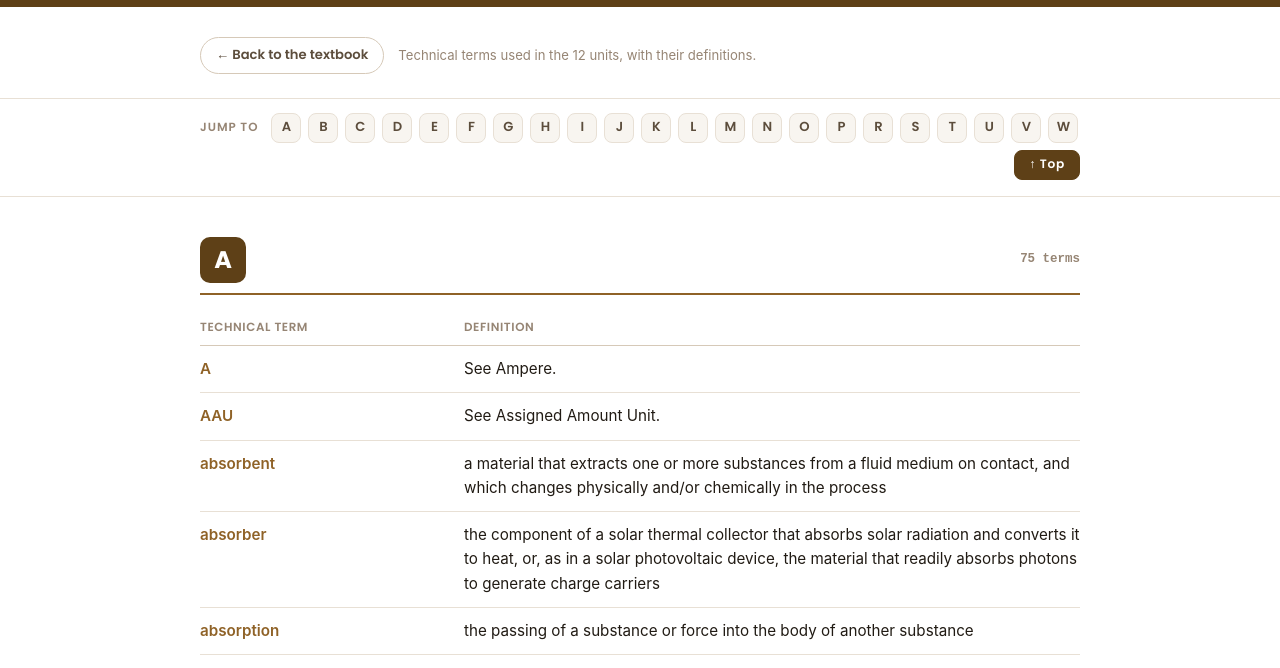
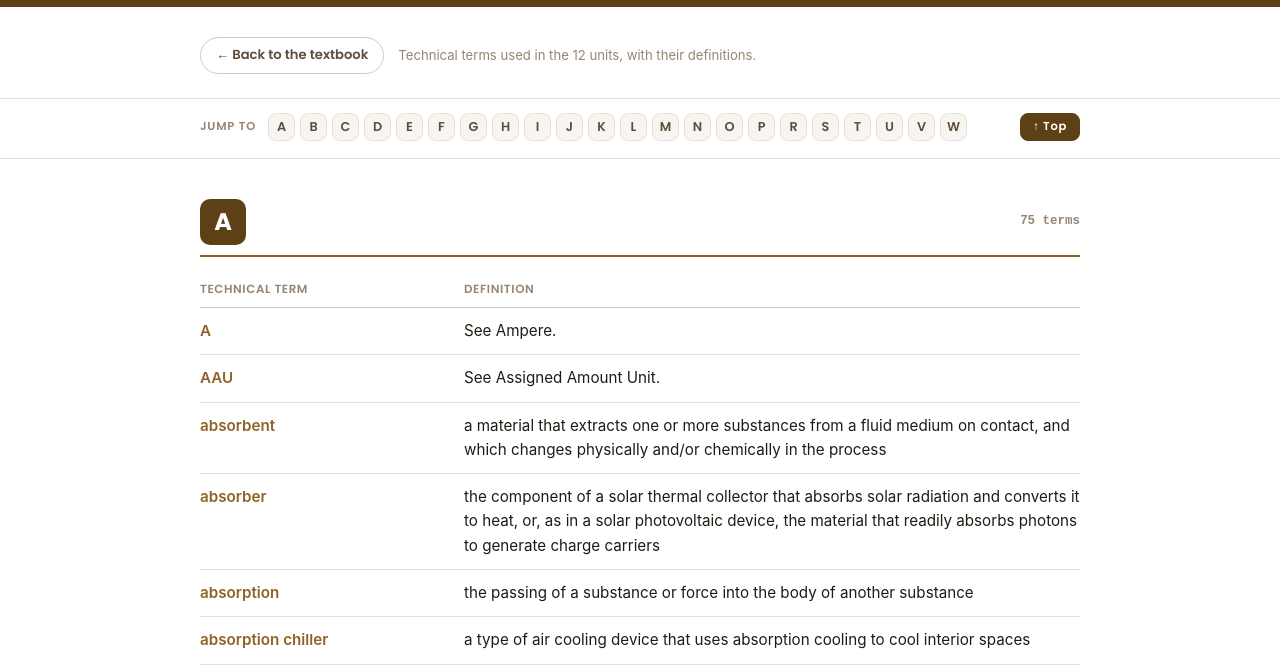
Before and after one commit to matthewtomczyk/renewable-energy-english, a plain HTML site: page glossary.html in a window 1280 px wide. Shown: the part 123-791 px from the top of the page. Drawn offline with Linux system fonts and the light colour scheme.

Commit message:
Updated navigation

```diff
--- a/glossary.html
+++ b/glossary.html
@@ -95,29 +95,37 @@
   }
   .alpha-nav-inner{
     max-width:920px; margin:0 auto; padding:14px 20px 16px;
-    display:flex; flex-wrap:wrap; gap:7px; align-items:center;
+    display:flex; flex-wrap:nowrap; align-items:center; gap:12px;
   }
   .alpha-nav-label{
-    font-family:"Poppins",sans-serif; font-weight:600; font-size:.74rem;
-    letter-spacing:.08em; text-transform:uppercase; color:var(--ink-faint);
-    margin-right:6px;
+    font-family:"Poppins",sans-serif; font-weight:600; font-size:.72rem;
+    letter-spacing:.07em; text-transform:uppercase; color:var(--ink-faint);
+    flex:0 0 auto;
   }
+  .alpha-letters{
+    display:flex; flex-wrap:nowrap; align-items:center; gap:5px;
+    flex:1 1 auto; min-width:0; overflow-x:auto; overflow-y:hidden;
+    scrollbar-width:none; -ms-overflow-style:none;
+    padding-bottom:1px;
+  }
+  .alpha-letters::-webkit-scrollbar{ display:none; }
   .alpha-nav a{
     display:inline-flex; align-items:center; justify-content:center;
-    min-width:30px; height:30px; padding:0 7px;
+    flex:0 0 auto;
+    min-width:27px; height:28px; padding:0 6px;
     border-radius:8px; border:1px solid var(--line);
     background:var(--panel); color:var(--ink-soft);
-    font-family:"Poppins",sans-serif; font-weight:600; font-size:.82rem;
+    font-family:"Poppins",sans-serif; font-weight:600; font-size:.8rem;
     text-decoration:none;
   }
   .alpha-nav a:hover{ border-color:var(--red-mid); color:var(--red-mid); }
   .alpha-nav .top-btn{
-    margin-left:auto;
-    display:inline-flex; align-items:center; gap:6px;
-    height:30px; padding:0 14px;
+    flex:0 0 auto;
+    display:inline-flex; align-items:center; gap:5px;
+    height:28px; padding:0 12px;
     border-radius:8px; border:1px solid var(--red-fill);
     background:var(--red-fill); color:#fff;
-    font-family:"Poppins",sans-serif; font-weight:600; font-size:.76rem;
+    font-family:"Poppins",sans-serif; font-weight:600; font-size:.72rem;
     letter-spacing:.06em; text-decoration:none; cursor:pointer;
   }
   .alpha-nav .top-btn:hover{ filter:brightness(1.12); }
@@ -223,7 +231,7 @@ function renderGlossary(){
   const root = document.getElementById('glossary-root');
   const nav = document.getElementById('alpha-nav');
 
-  let navHtml = '<span class="alpha-nav-label">Jump to</span>';
+  let navHtml = '<span class="alpha-nav-label">Jump to</span><span class="alpha-letters">';
   let bodyHtml = '';
 
   GROUPS.forEach(function(g){
@@ -246,7 +254,7 @@ function renderGlossary(){
     '</section>';
   });
 
-  navHtml += '<a class="top-btn" id="top-btn" href="#top">&uarr; Top</a>';
+  navHtml += '</span><a class="top-btn" id="top-btn" href="#top">&uarr; Top</a>';
 
   nav.innerHTML = navHtml;
   root.innerHTML = bodyHtml;
```
Also changed, not shown: index.html (+1 -1 lines).
